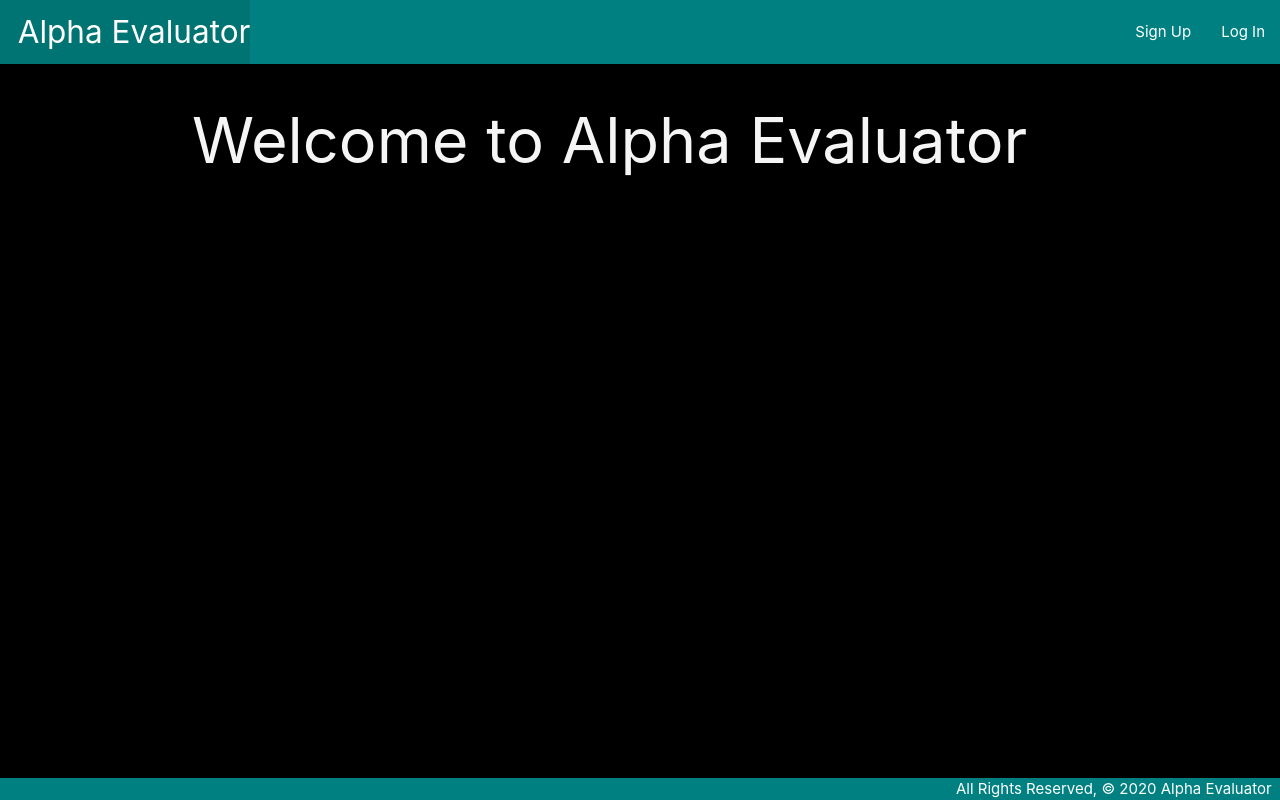
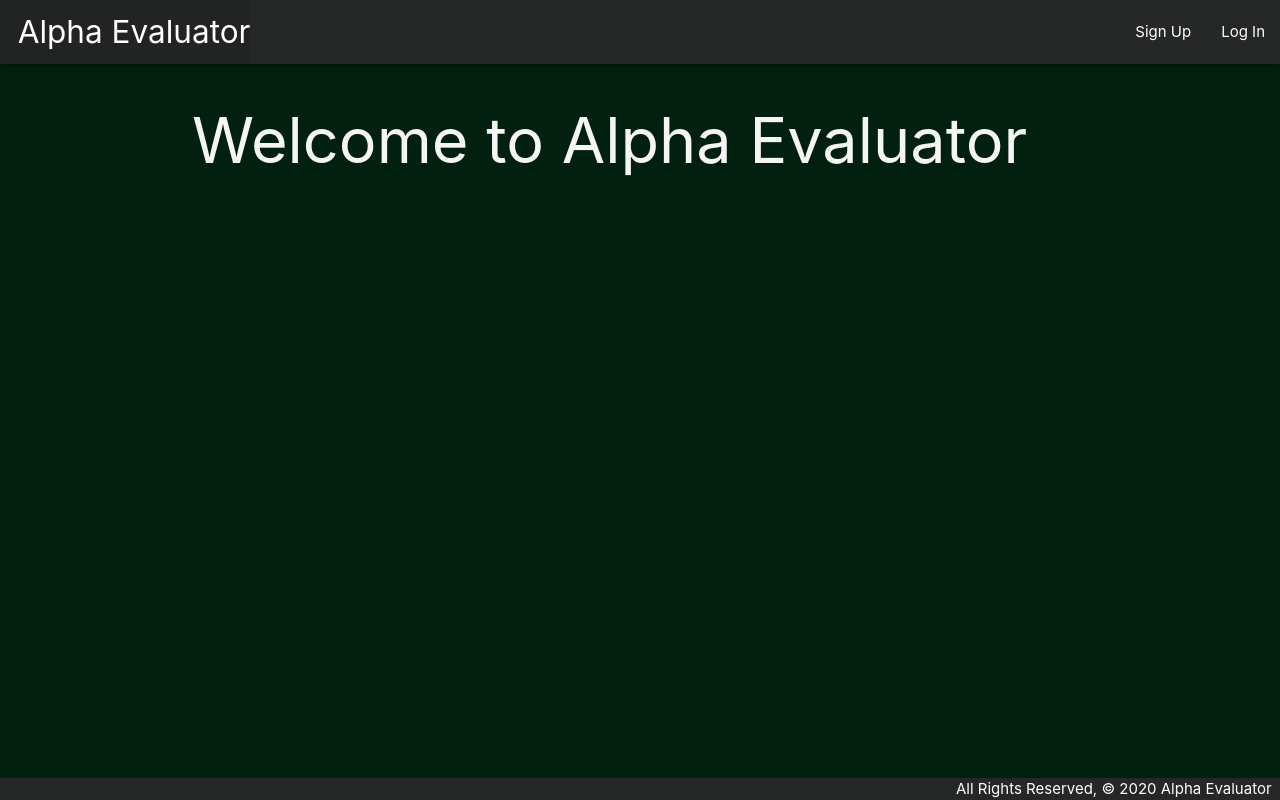
Before and after one commit to shawkitajima/Alpha-Evaluator, a Django app: page / in a window 1280 px wide. Run offline with Django 3.2, Linux system fonts and the light colour scheme.

Commit message:
update styling

```diff
--- a/main_app/static/css/style.css
+++ b/main_app/static/css/style.css
@@ -2,7 +2,7 @@ body {
   display: flex;
   min-height: 100vh;
   flex-direction: column;
-  background-color: black;
+  background-color: rgb(1, 32, 15);
   color: whitesmoke;
 }
 
@@ -16,9 +16,13 @@ footer.page-footer {
 }
 
 .nav-wrapper {
-  background-color: teal;
+  background-color: rgb(38, 39, 39);
 }
 
 .page-footer {
-  background-color: teal;
+  background-color:  rgb(38, 39, 39);;
 }
+
+input {
+  color: whitesmoke;
+}
```
